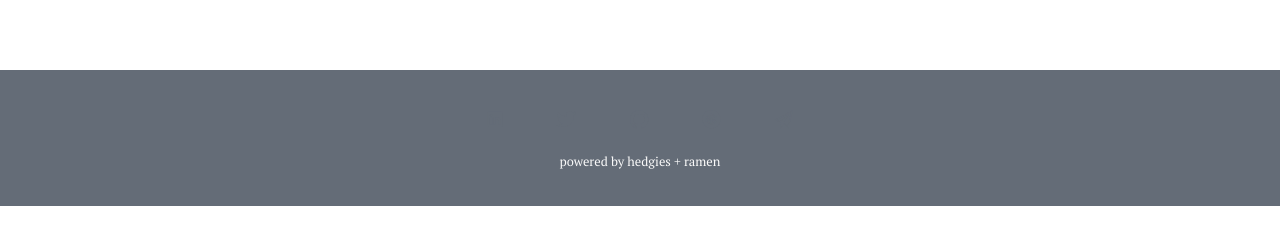
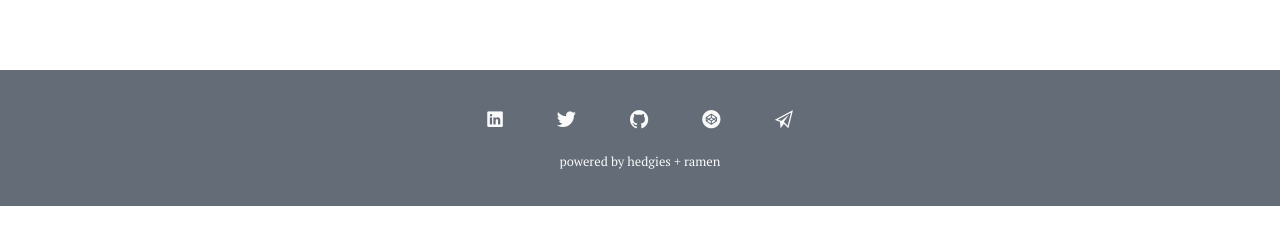
Before and after one commit to ramenhog/ramenhog.github.io, a Jekyll site: the page built from index.html, in a window 1280 px wide. Shown: the part 284-529 px from the top of the page. Built offline with Jekyll 4.4.1, drawn with Linux system fonts in a browser that asks for light colours.

Commit message:
add back links

```diff
--- a/_sass/_footer.scss
+++ b/_sass/_footer.scss
@@ -17,6 +17,7 @@
   }
 
   &__social-link {
+    color: $alabaster;
     margin: 0 1.3em;
     font-size: 1.3rem;
     transition: color 0.3s ease-in-out;
```
